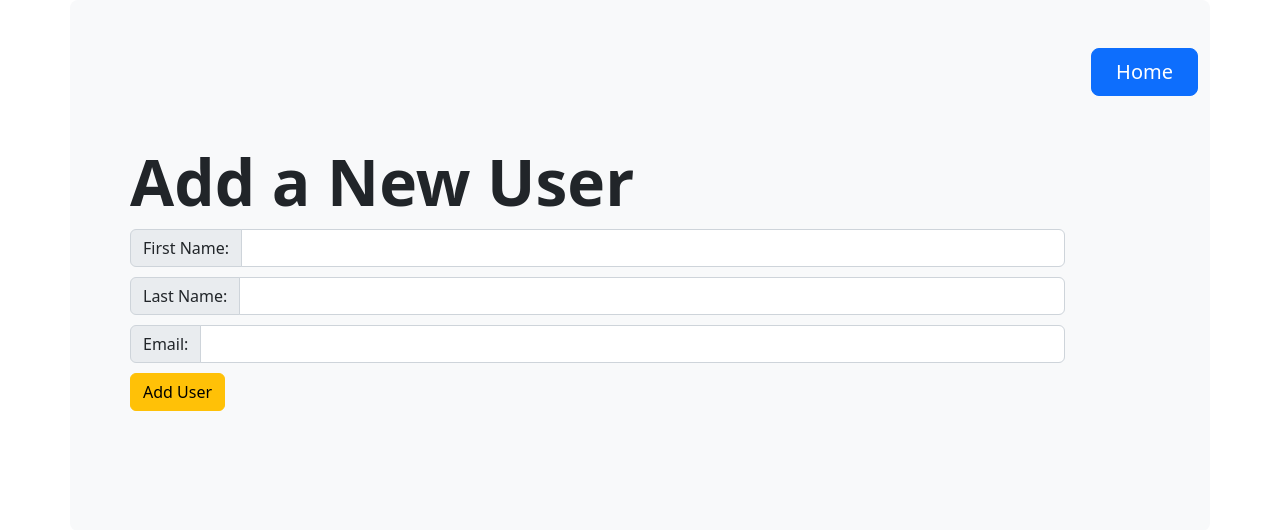
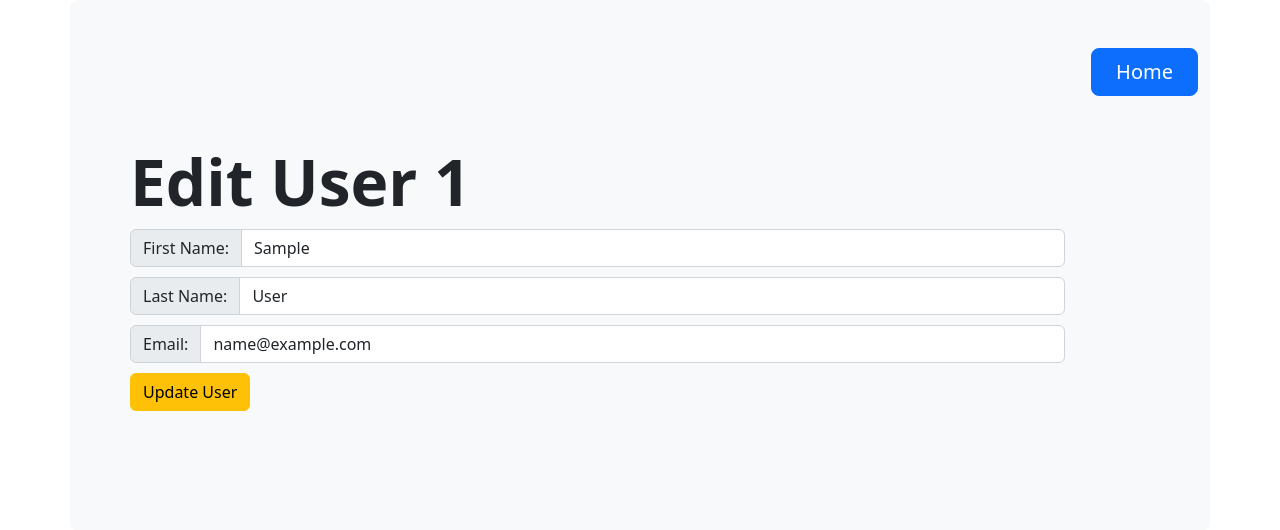
Before and after one commit to dreessen-n/users_cr, a Flask app: page /users/1/edit in a window 1280 px wide. Shown: the top 530 px of the page. Run offline with Flask 2, Linux system fonts and the light colour scheme; tables that the repository leaves empty or names only in its code hold one stand-in row (values such as "Sample post"); parts of the project's set-up code (start-up, migrations or seed data) failed here and were passed over.

Commit message:
Write update sequence

```diff
--- a/server.py
+++ b/server.py
@@ -49,6 +49,17 @@ def edit_user(user_id):
     user = User.get_user(user_id)
     return render_template('edit.html', one_user=user)
 
+@app.route('users/<int:user_id>/update', methods=['POST'])
+def update_user(user_id):
+    """Update the user info"""
+    data = {
+        'first_name': request.form['first_name'],
+        'last_name': request.form['last_name'],
+        'email': request.form['email']
+    }
+    User.update(data)
+    return redirect('/users')
+
 
 @app.errorhandler(404)
 def page_not_found(e):
--- a/templates/edit.html
+++ b/templates/edit.html
@@ -9,7 +9,7 @@
     <title>Create</title>
 </head>
 <body>
-<form action="/users/new/create" method="POST">
+<form action="/user/{{one_user.id}}/update" method="POST">
     <div class="wrapper">
         <div class="container py-5 mb-4 bg-light rounded-3 ">
             <div class="btn-home">
@@ -18,7 +18,7 @@
             <div class="p-5 mb-4 lc-block">
                 <div class="lc-block">
                     <div editable="rich">
-                        <h1 class="fw-bolder display-3">Add a New User</h1>
+                        <h1 class="fw-bolder display-3">Edit User {{one_user.id}}</h1>
                     </div>
                 </div>
                 <div class="lc-block col-md-11">
@@ -26,22 +26,22 @@
                         <!-- Get First Name -->
                         <div class="input-group">
                             <span class="input-group-text">First Name:</span>
-                            <input type="text" name="first_name" aria-label="first_name" class="form-control">
+                            <input type="text" name="first_name" aria-label="first_name" value="{{one_user.first_name}}" class="form-control">
                         </div>
                         <!-- Get Last Name -->
                         <div class="input-group">
                             <span class="input-group-text">Last Name:</span>
-                            <input type="text" name="last_name" aria-label="last_name" class="form-control">
+                            <input type="text" name="last_name" aria-label="last_name" value="{{one_user.last_name}}" class="form-control">
                         </div>
                         <!-- Get Email -->
                         <div class="input-group">
                             <span class="input-group-text">Email:</span>
-                            <input type="text" name="email" aria-label="email" class="form-control">
+                            <input type="text" name="email" aria-label="email" value="{{one_user.email}}" class="form-control">
                         </div>
                     </div>
                 </div>
                 <!-- Submit button -->
-                <button type="submit" class="btn btn-warning">Add User</button>
+                <button type="submit" class="btn btn-warning">Update User</button>
                 </div>
             </div>
         </div>
--- a/user.py
+++ b/user.py
@@ -34,6 +34,13 @@ class User:
         return user
 
     @classmethod
+    def update(cls, data):
+        """Update the user based on id"""
+        query = "UPDATE users SET (first_name=%(first_name)s, last_name=%(last_name)s, email=%(email)s WHERE id=%(id)s;"
+        return connectToMySQL('users_schema').query_db(query, data)
+
+
+    @classmethod
     def save_user(cls, data):
         """Create a classmethod to save a new user"""
         query = "INSERT INTO users (first_name, last_name, email) VALUES (%(first_name)s, %(last_name)s, %(email)s);"
```
